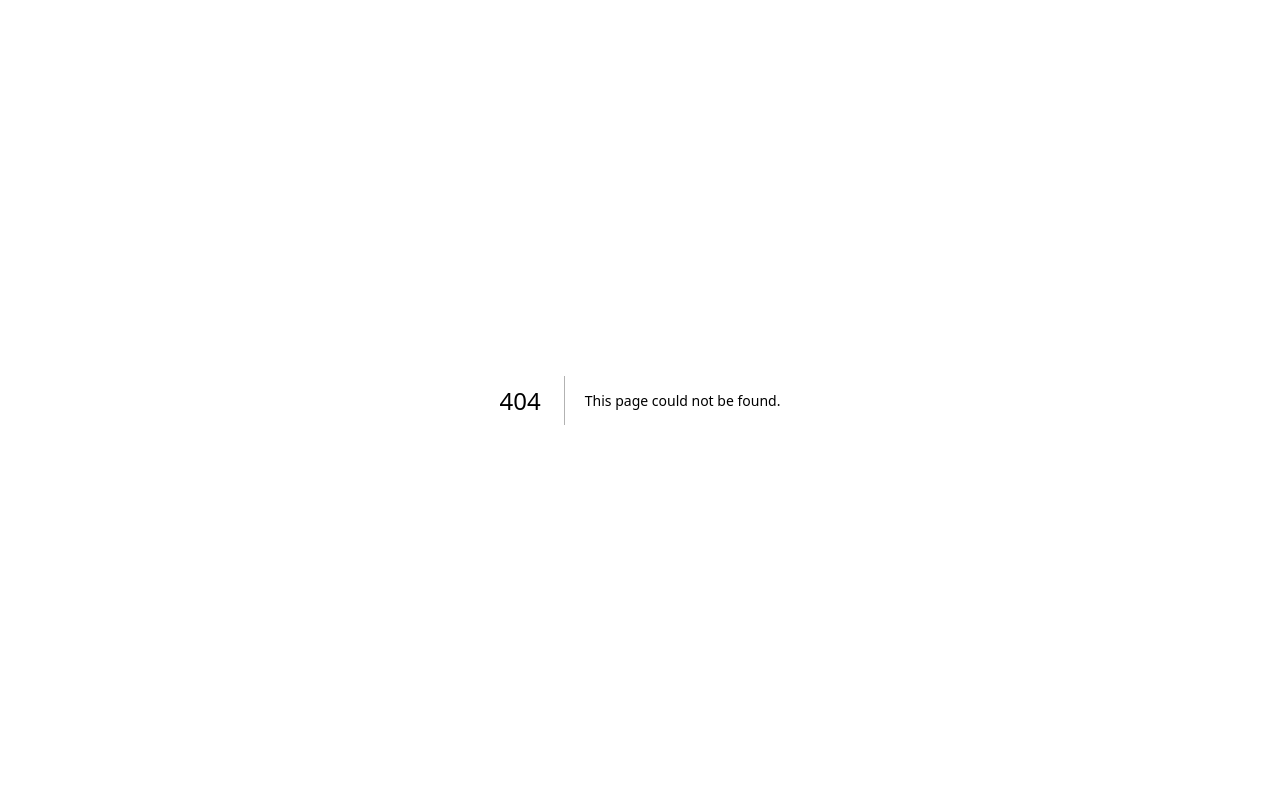
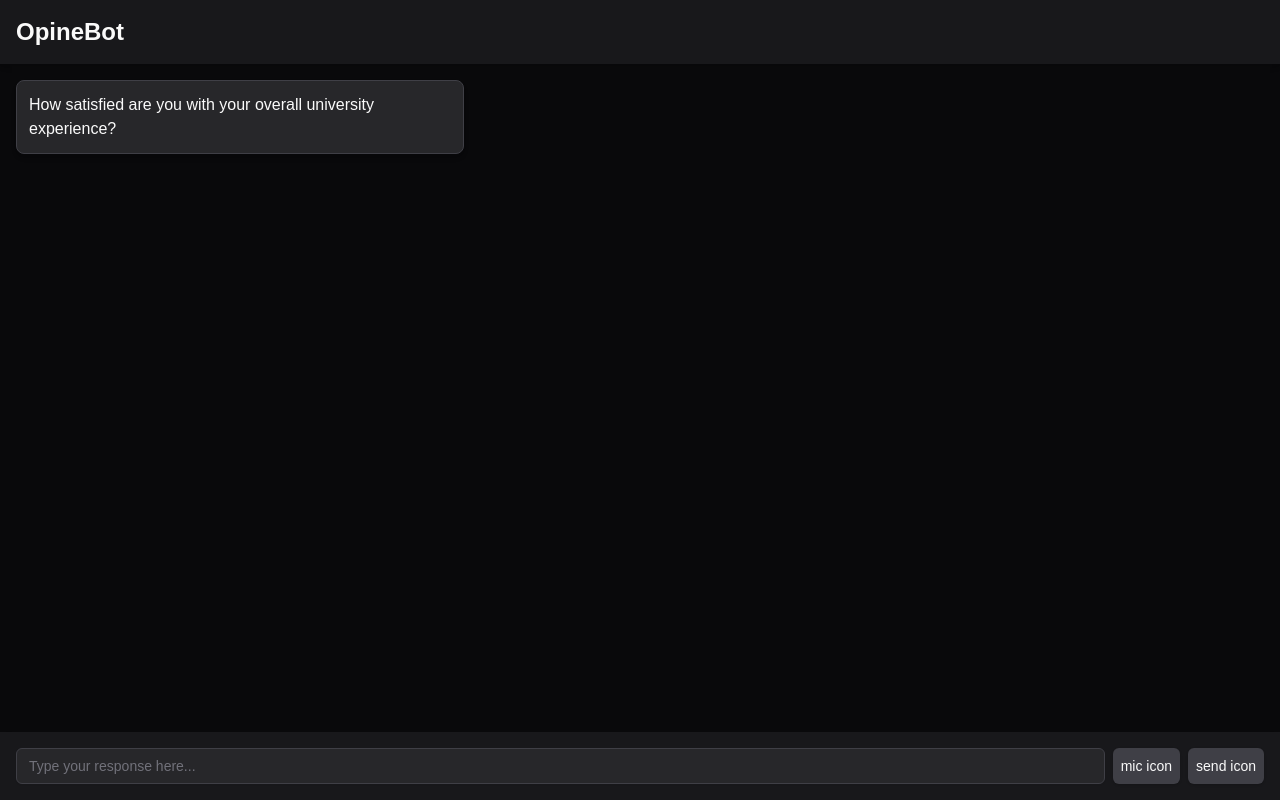
Before and after one commit to omkar-107/opine_bot, a Next.js app: page /chat in a window 1280 px wide. Before the commit this address had no page. Built offline with nearby package versions, Linux system fonts and the light colour scheme.

Commit message:
chat ui with transcription added

```diff
--- /dev/null
+++ b/app/chat/page.js
@@ -0,0 +1,202 @@
+'use client';
+import React, { useState, useEffect, useRef } from 'react';
+import { Button } from '@/components/ui/button';
+import { Input } from '@/components/ui/input';
+
+const getNextQuestion = (currentQuestion, userResponse) => {
+  switch (currentQuestion) {
+  case null:
+  return "How satisfied are you with your overall university experience?";
+  case "How satisfied are you with your overall university experience?":
+  if (userResponse.toLowerCase().includes("not satisfied") || userResponse.toLowerCase().includes("poor")) {
+  return "I'm sorry to hear that. What specific areas do you think need improvement?";
+  } else {
+  return "That's great to hear! Which aspects of the university do you enjoy the most?";
+  }
+  case "I'm sorry to hear that. What specific areas do you think need improvement?":
+  case "That's great to hear! Which aspects of the university do you enjoy the most?":
+  return "Thank you for sharing. Do you have any suggestions for new programs or services?";
+  default:
+  return "Is there anything else you'd like to add to your feedback?";
+  }
+  };
+export default function ChatbotUI() {
+  const [messages, setMessages] = useState([]);
+  const [input, setInput] = useState('');
+  const [isRecording, setIsRecording] = useState(false);
+  const [isLoading, setIsLoading] = useState(false);
+  const [transcription, setTranscription] = useState('');
+  const [finalTranscription, setFinalTranscription] = useState('');
+  const [currentQuestion, setCurrentQuestion] = useState(null);
+  const [ellipsis, setEllipsis] = useState('');
+  const messagesEndRef = useRef(null);
+  const recognitionRef = useRef(null);
+  const transcriptionTimeoutRef = useRef(null);
+
+  const scrollToBottom = () => {
+    messagesEndRef.current?.scrollIntoView({ behavior: "smooth" });
+  };
+
+  useEffect(scrollToBottom, [messages]);
+
+  useEffect(() => {
+    if (currentQuestion === null) {
+      handleBotMessage(getNextQuestion(null, ""));
+    }
+  }, [currentQuestion]);
+
+  useEffect(() => {
+    let ellipsisInterval;
+    if (isRecording) {
+      ellipsisInterval = setInterval(() => {
+        setEllipsis(prev => prev.length < 3 ? prev + '.' : '');
+      }, 500);
+    }
+    return () => clearInterval(ellipsisInterval);
+  }, [isRecording]);
+
+  useEffect(() => {
+    if (window.SpeechRecognition || window.webkitSpeechRecognition) {
+      const SpeechRecognition = window.SpeechRecognition || window.webkitSpeechRecognition;
+      recognitionRef.current = new SpeechRecognition();
+      recognitionRef.current.continuous = true;
+      recognitionRef.current.interimResults = true;
+      recognitionRef.current.lang = 'en-US';
+
+      recognitionRef.current.onresult = (event) => {
+        clearTimeout(transcriptionTimeoutRef.current);
+        let interimTranscript = '';
+        let finalTranscript = '';
+
+        for (let i = event.resultIndex; i < event.results.length; i++) {
+          const transcript = event.results[i][0].transcript;
+          if (event.results[i].isFinal) {
+            finalTranscript += transcript + ' ';
+          } else {
+            interimTranscript += transcript;
+          }
+        }
+
+        setFinalTranscription(prev => prev + finalTranscript);
+        setTranscription(interimTranscript);
+
+        transcriptionTimeoutRef.current = setTimeout(() => {
+          setTranscription('');
+        }, 1000);
+      };
+
+      recognitionRef.current.onerror = (event) => {
+        console.error('Speech recognition error', event);
+      };
+    } else {
+      console.warn('Web Speech API is not supported in this browser.');
+    }
+  }, []);
+
+  const handleBotMessage = (message) => {
+    setMessages((prev) => [...prev, { text: message, sender: 'bot' }]);
+    setCurrentQuestion(message);
+  };
+
+  const handleSendMessage = async () => {
+    if (input.trim() === '') return;
+
+    const userMessage = { text: input, sender: 'user' };
+    setMessages((prev) => [...prev, userMessage]);
+    setInput('');
+    setFinalTranscription('');
+    setIsLoading(true);
+
+    setTimeout(() => {
+      const nextQuestion = getNextQuestion(currentQuestion, input);
+      handleBotMessage(nextQuestion);
+      setIsLoading(false);
+    }, 1000);
+  };
+
+  const handleVoiceInput = () => {
+    if (isRecording) {
+      recognitionRef.current.stop();
+      setIsRecording(false);
+      setInput(finalTranscription + transcription);
+      setTranscription('');
+      setFinalTranscription('');
+    } else {
+      recognitionRef.current.start();
+      setIsRecording(true);
+      setTranscription('');
+      setFinalTranscription('');
+    }
+  };
+
+  return (
+    <div className="flex flex-col h-screen bg-zinc-950 text-zinc-50">
+      <div className="bg-zinc-900 p-4 shadow-md">
+        <h1 className="text-2xl font-bold">OpineBot</h1>
+      </div>
+
+      <div className="flex-1 overflow-y-auto p-4 relative">
+        {messages.map((message, index) => (
+          <div
+            key={index}
+            className={`mb-4 ${message.sender === 'user' ? 'text-right' : 'text-left'}`}
+          >
+            <div
+              className={`inline-block p-3 rounded-lg shadow-md max-w-xs lg:max-w-md ${
+                message.sender === 'user'
+                  ? 'bg-zinc-700 text-zinc-50'
+                  : 'bg-zinc-800 text-zinc-50 border border-zinc-700'
+              }`}
+            >
+              {message.text}
+            </div>
+          </div>
+        ))}
+        {isLoading && (
+          <div className="text-center py-2">
+            <div className="inline-block animate-spin rounded-full h-8 w-8 border-t-2 border-b-2 border-zinc-500"></div>
+          </div>
+        )}
+        <div ref={messagesEndRef} />
+      </div>
+
+      {isRecording && (
+        <div className="fixed top-1/2 left-1/2 transform -translate-x-1/2 -translate-y-1/2 w-4/5 max-w-md bg-zinc-900 rounded-lg shadow-2xl border border-zinc-700 flex flex-col items-center justify-center z-50 p-4">
+          <h2 className="text-lg font-semibold mb-2 text-zinc-50">Recording{ellipsis}</h2>
+          <div className="w-16 h-16 rounded-full bg-red-500 animate-pulse mb-2"></div>
+          <div className="w-full max-h-40 overflow-y-auto text-sm text-zinc-300 text-center px-4">
+            <p className="mb-2">{finalTranscription}</p>
+            <p className="text-blue-500">{transcription}</p>
+          </div>
+        </div>
+      )}
+
+      <div className="p-4 bg-zinc-900 shadow-md">
+        <div className="flex items-center space-x-2">
+          <Input
+            type="text"
+            value={input}
+            onChange={(e) => setInput(e.target.value)}
+            placeholder="Type your response here..."
+            className="flex-1 bg-zinc-800 text-zinc-50 border-zinc-700 focus:ring-zinc-500"
+          />
+          <Button
+            onClick={handleVoiceInput}
+            className={`p-2 ${isRecording ? 'bg-red-500 hover:bg-red-600' : 'bg-zinc-700 hover:bg-zinc-600'}`}
+          >
+
+            {isRecording ? "stop icon": "mic icon"  }
+
+          </Button>
+          <Button
+            onClick={handleSendMessage}
+            className="p-2 bg-zinc-700 hover:bg-zinc-600"
+          >
+
+            send icon
+          </Button>
+        </div>
+      </div>
+    </div>
+  );
+}
```
